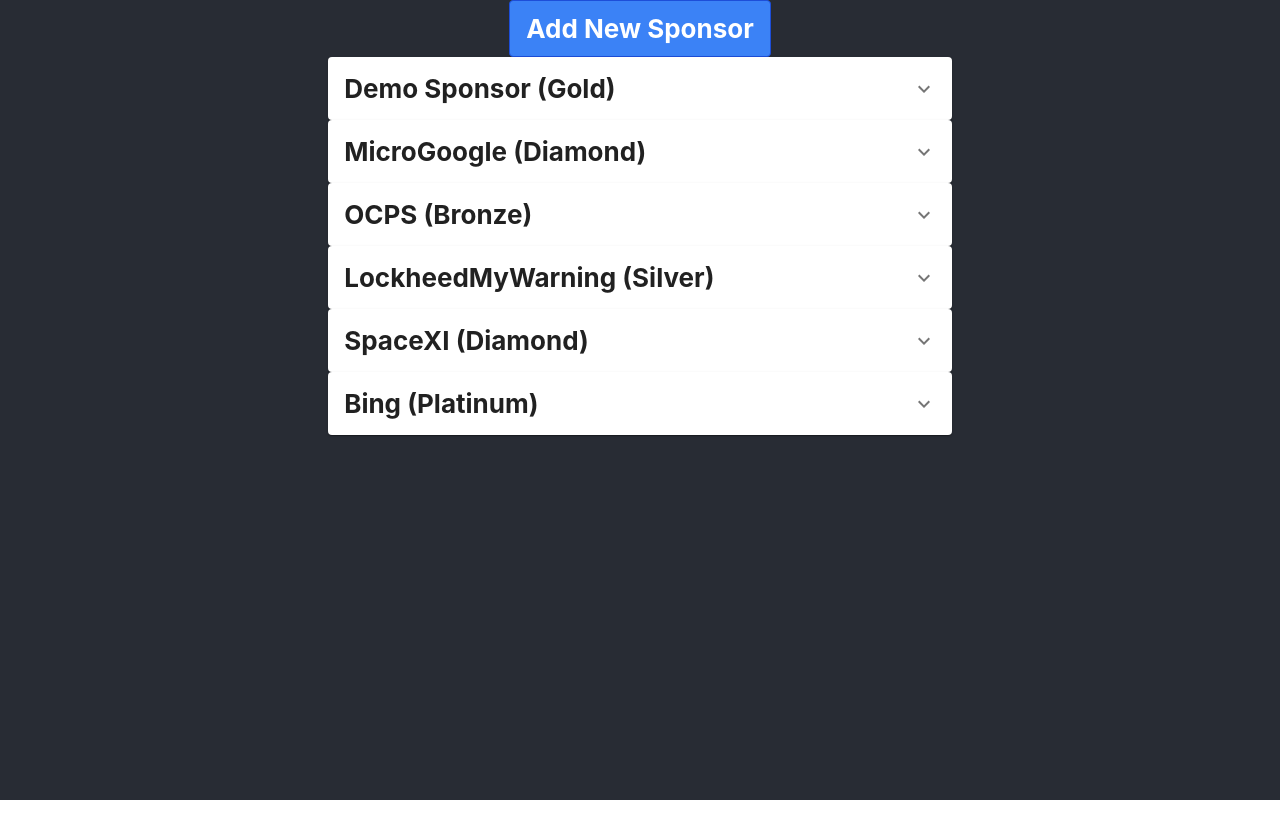
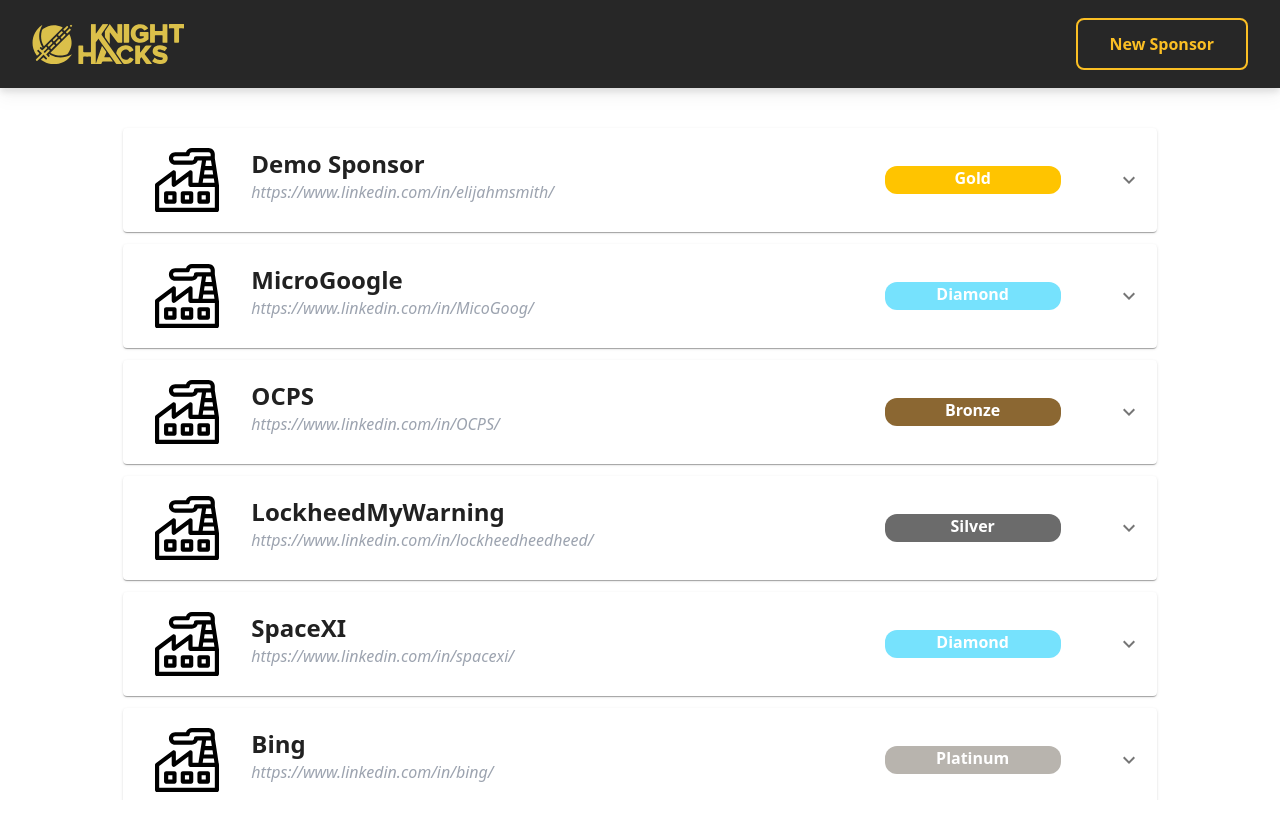
Before and after one commit to KnightHacks/admin-tool, a React (Create React App) app: page /Sponsors in a window 1280 px wide. Before the commit the page ends 800 px from the top, so only its background shows below. Built offline with nearby package versions, Linux system fonts and the light colour scheme.

Commit message:
Lots of styling changes

```diff
--- a/src/App.scss
+++ /dev/null
@@ -1,39 +0,0 @@
-@import 'bulma/css/bulma.css';
-
-.App {
-  text-align: center;
-}
-
-.App-logo {
-  height: 40vmin;
-  pointer-events: none;
-}
-
-@media (prefers-reduced-motion: no-preference) {
-  .App-logo {
-    animation: App-logo-spin infinite 20s linear;
-  }
-}
-
-.App-header {
-  background-color: #282c34;
-  min-height: 100vh;
-  display: flex;
-  flex-direction: column;
-  align-items: center;
-  font-size: calc(10px + 2vmin);
-  color: white;
-}
-
-.App-link {
-  color: #61dafb;
-}
-
-@keyframes App-logo-spin {
-  from {
-    transform: rotate(0deg);
-  }
-  to {
-    transform: rotate(360deg);
-  }
-}
--- a/src/App.tsx
+++ b/src/App.tsx
@@ -1,6 +1,5 @@
 import React from 'react';
 import { Route, Switch, BrowserRouter, Redirect } from 'react-router-dom';
-import './App.scss';
 import LoginPage from './pages/Login';
 import HackerPage from './pages/HackerPage';
 import SponsorPage from './pages/SponsorsPage';
--- a/src/components/sponsors/sponsor.tsx
+++ b/src/components/sponsors/sponsor.tsx
@@ -23,24 +23,68 @@ export interface Sponsor {
 }
 
 export interface SponsorRenderProps {
-  data: Sponsor;
+  sponsor: Sponsor;
 }
 
-export function SponsorRender({ data }: SponsorRenderProps): JSX.Element {
+export function SponsorRender({ sponsor }: SponsorRenderProps): JSX.Element {
+  function showTier() {
+    let textColor, bgColor;
+    switch (sponsor.tier) {
+      case SponsorTier.Bronze:
+        bgColor = '#8b6732';
+        break;
+      case SponsorTier.Silver:
+        bgColor = '#6b6b6b';
+        break;
+      case SponsorTier.Gold:
+        bgColor = '#ffc400';
+        break;
+      case SponsorTier.Platinum:
+        bgColor = '#b8b4ae';
+        break;
+      case SponsorTier.Diamond:
+        bgColor = '#76E2FD';
+        break;
+    }
+    return (
+      <div className="w-full flex align-center justify-end md:px-5">
+        <div
+          style={{ color: textColor, backgroundColor: bgColor }}
+          className="flex font-xs text-white w-44 align-center justify-center text-center rounded-xl px-5 pb-1 font-bold backdrop-opacity-25 mr-5"
+        >
+          {'' + sponsor.tier}
+        </div>
+      </div>
+    );
+  }
+
   return (
-    <div>
+    <div className="lg:w-10/12 h-full">
       <Accordion>
         <AccordionSummary
           expandIcon={<ExpandMoreIcon />}
-          aria-controls="sponsorPanel-content"
-          id="sponsorPanel-header"
+          aria-controls="panel1a-content"
+          id="panel1a-header"
         >
-          {/*<DefaultLogo className="sponsorLogo" />*/}
-          <h1 style={{ fontWeight: 700 }}>{`${data.name} (${data.tier})`}</h1>
+          <div className="h-20 px-4 grid grid-cols-2 w-full gap-3 items-center justify-center">
+            <div className="flex flex-row">
+              <DefaultLogo className="w-16 h-16" />
+              <div className="flex flex-col ml-8">
+                <text className="font-bold text-2xl text-left">
+                  {sponsor.name}
+                </text>
+                <text className="text-base italic text-gray-400 text-left">
+                  {sponsor.linkedIn}
+                </text>
+              </div>
+            </div>
+            {showTier()}
+          </div>
         </AccordionSummary>
         <AccordionDetails>
-          <Typography>{data.description}</Typography>
-          <Typography>{data.linkedIn}</Typography>
+          <Typography className="text-left text-lg px-5">
+            {sponsor.description}
+          </Typography>
         </AccordionDetails>
       </Accordion>
     </div>
--- a/src/components/sponsors/sponsorFormModal.tsx
+++ b/src/components/sponsors/sponsorFormModal.tsx
@@ -135,6 +135,10 @@ export default function SponsorForm({
                     <option value="Bronze">Bronze (Customized Package)</option>
                   </select>
                 </div>
+
+                {errorMessage !== '' && (
+                  <p className="text-red-700">errorMessage</p>
+                )}
               </div>
             </div>
 
--- a/src/components/sponsors/sponsorSubmission.tsx
+++ /dev/null
@@ -1,35 +0,0 @@
-import React, { useState, useEffect } from 'react';
-import { Sponsor } from './sponsor';
-import SponsorForm from './sponsorFormModal';
-
-interface SubmissionParams {
-  onCreateSponsor: (newSponsor: Sponsor) => void;
-}
-
-export default function SponsorsSubmission({
-  onCreateSponsor,
-}: SubmissionParams): JSX.Element {
-  const [formOpen, setFormOpen] = useState(false);
-  return (
-    <div id="topBar">
-      <button
-        id="createNewSponsor"
-        className="bg-blue-500 hover:bg-blue-700 text-white font-bold py-2 px-4 border border-blue-700 rounded"
-        onClick={() => setFormOpen(true)}
-      >
-        Add New Sponsor
-      </button>
-      {formOpen ? (
-        <SponsorForm
-          handleSubmission={(newSponsorObj) => {
-            onCreateSponsor(newSponsorObj);
-            setFormOpen(false);
-          }}
-          handleClose={() => {
-            setFormOpen(false);
-          }}
-        />
-      ) : null}
-    </div>
-  );
-}
--- a/src/components/sponsors/sponsorTable.tsx
+++ b/src/components/sponsors/sponsorTable.tsx
@@ -1,21 +1,57 @@
-import React, { useState, useEffect } from 'react';
-import { useHistory } from 'react-router-dom';
-import { SponsorRender, Sponsor, SponsorTier } from './sponsor';
+import React, { useState } from 'react';
+import { SponsorRender, Sponsor } from './sponsor';
+import KnightHacksLogo from '../../assets/knightHacksLogoGold.svg';
+import { dummyArray } from './dummySponsors';
+import SponsorForm from './sponsorFormModal';
 
-interface TableParams {
-  sponsorList: Sponsor[];
-}
+export default function SponsorTable(): JSX.Element {
+  const [sponsors, setSponsors] = useState<Array<Sponsor>>(dummyArray);
+  const [formOpen, setFormOpen] = useState(false);
 
-export default function SponsorTable({
-  sponsorList,
-}: TableParams): JSX.Element {
-  const history = useHistory();
+  function addSponsor(newSponsor: Sponsor): void {
+    setSponsors([...sponsors, newSponsor]); //simple value
+  }
+
+  //<SponsorsSubmission onCreateSponsor={addSponsor} />;
 
   return (
     <div>
-      {sponsorList.map((sponsor) => (
-        <SponsorRender key={sponsor.name} data={sponsor} />
-      ))}
+      <nav className="fixed top-0 z-10 w-screen grid grid-cols-2 bg-dark-gray drop-shadow-lg mb-3">
+        <div className="flex justify-start items-center mx-8 my-4">
+          <a
+            className="text-sm font-bold leading-relaxed inline-block  py-2 whitespace-nowrap uppercase text-white"
+            href="/"
+          >
+            <img className="h-10 w-auto object-contain" src={KnightHacksLogo} />
+          </a>
+        </div>
+        <div className="flex flex-grow items-center mx-8 justify-end gap-2">
+          <button
+            className="py-3 px-8 text-yellow-400 border-2 border-yellow-400 rounded-lg  font-bold transition duration-500 ease-in-out  transform hover:-translate-y-1 hover:scale-110"
+            onClick={() => setFormOpen(true)}
+          >
+            New Sponsor
+          </button>
+        </div>
+      </nav>
+      <div className="h-screen mt-24 w-full px-5 py-8">
+        <div className="flex flex-col mx-0 px-0 items-center justify-center gap-3">
+          {sponsors.map((sponsor) => (
+            <SponsorRender key={sponsor.name} sponsor={sponsor} />
+          ))}
+        </div>
+      </div>
+      {formOpen ? (
+        <SponsorForm
+          handleSubmission={(newSponsorObj: Sponsor) => {
+            addSponsor(newSponsorObj);
+            setFormOpen(false);
+          }}
+          handleClose={() => {
+            setFormOpen(false);
+          }}
+        />
+      ) : null}
     </div>
   );
 }
--- a/src/pages/SponsorsPage.tsx
+++ b/src/pages/SponsorsPage.tsx
@@ -1,20 +1,10 @@
-import React, { useState, useEffect } from 'react';
-import SponsorsSubmission from '../components/sponsors/sponsorSubmission';
+import React from 'react';
 import SponsorTable from '../components/sponsors/sponsorTable';
-import { SponsorTier, Sponsor } from '../components/sponsors/sponsor';
-import { dummyArray } from '../components/sponsors/dummySponsors';
 
 export default function SponsorPage(): JSX.Element {
-  const [sponsors, setSponsors] = useState<Array<Sponsor>>(dummyArray);
-
-  function addSponsor(newSponsor: Sponsor): void {
-    setSponsors([...sponsors, newSponsor]); //simple value
-  }
-
   return (
-    <div className="sponsorPageContainer">
-      <SponsorsSubmission onCreateSponsor={addSponsor} />
-      <SponsorTable sponsorList={sponsors} />
+    <div className="w-full h-screen mb-8 overflow-y-auto">
+      <SponsorTable />
     </div>
   );
 }
```
